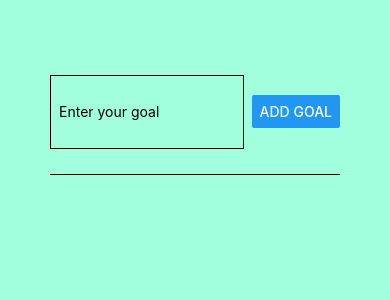
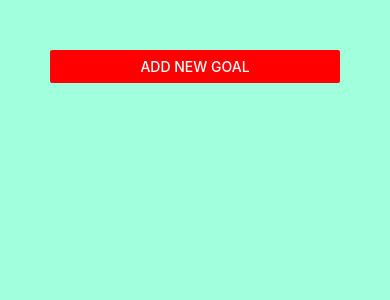
Before and after one commit to PaulHenstridge/simple-list-app, a React Native app: screen / in a window 390 px wide. Shown: the top 300 px of the page. Built offline with nearby package versions, Linux system fonts and the light colour scheme.

Commit message:
refactor and added modal

```diff
--- a/App.js
+++ b/App.js
@@ -1,11 +1,23 @@
 import { useState } from 'react';
 
-import { FlatList, StyleSheet, Text, View, Button, TextInput, Pressable } from 'react-native';
+import { StyleSheet, View, Button } from 'react-native';
+import GoalInputContainer from './components/GoalInputContainer';
+import GoalsList from './components/GoalsList';
 
 export default function App() {
 
+  const [modalIsVisible, setModalIsVisible] = useState(false)
   const [enteredText, setEnteredText] = useState('');
   const [goals, setGoals] = useState([]);
+
+
+const openModal = () => {
+  setModalIsVisible(true)
+}
+
+const closeModal = () => {
+  setModalIsVisible(false)
+}
 
   const goalInputHandler = (text) => {
     setEnteredText(text)
@@ -14,6 +26,7 @@ export default function App() {
   const addGoalHandler = () => {
     setGoals( prevState => [...prevState, enteredText])
     setEnteredText('')
+    setModalIsVisible(false)
   };
 
   const deleteGoalHandler = (idx) => {
@@ -21,30 +34,17 @@ export default function App() {
   }
   return (
     <View style={styles.appContainer}>
-      <View style={styles.inputContainer}>
-        <TextInput
-          placeholder='Enter your goal'
-          style={styles.textInput}
-          onChangeText={goalInputHandler}
-          value={enteredText}
-        />
-        <Button
-          title="Add Goal"
-          onPress={addGoalHandler}
-        />
-      </View>
+      <Button title='Add new Goal' color='red' onPress={openModal}/>
+
+        { modalIsVisible && <GoalInputContainer
+          goalInputHandler={goalInputHandler}
+          addGoalHandler={addGoalHandler}
+          enteredText={enteredText}
+        />}
 
 
-       <View style={styles.goalsContainer}>
-          <FlatList
-              data={goals}
-              renderItem={itemData => (
-                <Pressable onPress={() => deleteGoalHandler(itemData.index)}>
-                  <Text style={styles.goalText} key={itemData.index}>{ itemData.item}</Text>
-                </Pressable>
-            )}
-          />
-      </View>
+    <GoalsList goals={goals} deleteGoalHandler={deleteGoalHandler} />
+
     </View>
   );
 };
@@ -54,34 +54,5 @@ export default function App() {
       padding:50,
       flex:1,
       backgroundColor: '#a1ffdd'
-    },
-    inputContainer: {
-      flexDirection:'row',
-      justifyContent: "space-between",
-      alignItems:'center',
-      flex:1,
-      borderBottomWidth:1,
-      borderBottomColor:'black'
-    },
-    textInput: {
-      borderWidth:1,
-      borderColor:'black',
-      width:'80%',
-      height:'60%',
-      marginRight:8,
-      padding:8,
-
-    },
-    goalsContainer:{
-      flex:5
-    },
-    goalText:{
-      padding:12,
-      borderRadius:12,
-      borderWidth:2,
-      borderColor:'blue',
-      backgroundColor:'yellow',
-      fontWeight:'bold',
-      margin:6
     }
   })
--- /dev/null
+++ b/components/GoalInputContainer.js
@@ -0,0 +1,48 @@
+import {View, TextInput,StyleSheet, Button, Modal} from 'react-native';
+
+
+
+const GoalInputContainer = ({goalInputHandler, addGoalHandler, enteredText}) => {
+    return ( <>
+    <Modal>
+          <View style={styles.inputContainer}>
+        <TextInput
+          placeholder='Enter your goal'
+          style={styles.textInput}
+          onChangeText={goalInputHandler}
+          value={enteredText}
+        />
+        <Button
+          title="Add Goal"
+          onPress={addGoalHandler}
+        />
+      </View>
+    </Modal>
+    </> );
+}
+
+const styles = StyleSheet.create({
+
+    inputContainer: {
+      backgroundColor:"#cc55a1",
+      flexDirection:'row',
+      justifyContent: "space-between",
+      alignItems:'center',
+      flex:1,
+      borderBottomWidth:1,
+      borderBottomColor:'black'
+    },
+    textInput: {
+        backgroundColor:'#a1ffdd',
+      borderWidth:1,
+      borderColor:'black',
+      width:'80%',
+      height:'max-content',
+      marginRight:8,
+      padding:8,
+    },
+
+  })
+
+
+export default GoalInputContainer;
--- /dev/null
+++ b/components/GoalsList.js
@@ -0,0 +1,34 @@
+
+import {View, FlatList, Text, Pressable, StyleSheet} from 'react-native';
+
+const GoalsList = ({goals, deleteGoalHandler}) => {
+    return ( <>
+           <View style={styles.goalsContainer}>
+          <FlatList
+              data={goals}
+              renderItem={itemData => (
+                <Pressable onPress={() => deleteGoalHandler(itemData.index)}>
+                  <Text style={styles.goalText} key={itemData.index}>{ itemData.item}</Text>
+                </Pressable>
+            )}
+          />
+      </View>
+    </> );
+}
+
+const styles = StyleSheet.create({
+    goalsContainer:{
+      flex:5
+    },
+    goalText:{
+      padding:12,
+      borderRadius:12,
+      borderWidth:2,
+      borderColor:'blue',
+      backgroundColor:'yellow',
+      fontWeight:'bold',
+      margin:6
+    }
+  })
+
+export default GoalsList;
```
